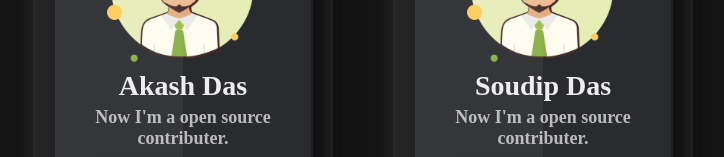
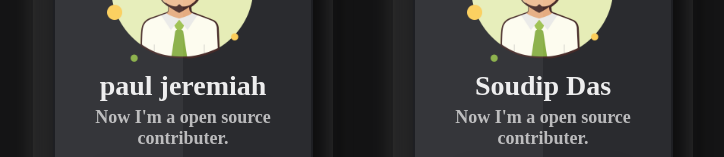
Before and after one commit to astroidworld/NAME-CARD_hacktoberfest, a React (Create React App) app: page / in a window 1280 px wide. Shown: the part 362-519 px from the top of the page, without its empty margins (277-1001 px from the left). Built offline with nearby package versions, Linux system fonts and the light colour scheme.

Commit message:
Update listApi.js

```diff
--- a/src/component/basic/listApi.js
+++ b/src/component/basic/listApi.js
@@ -1,9 +1,9 @@
 const List = [
     {
     image:"/images/male.png",
-    firstName: "Akash",
-    lastName: "Das",
-    link: "https://github.com/astroidworld",
+    firstName: "paul",
+    lastName: "jeremiah",
+    link: "https://github.com/0xcyberpj",
     },
 
     {
```
